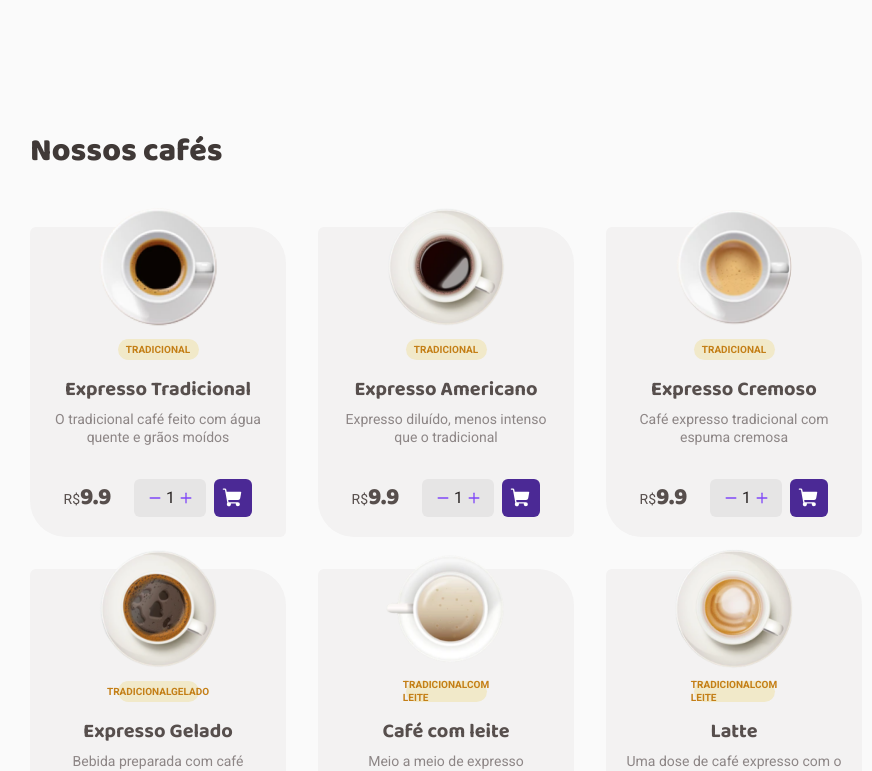
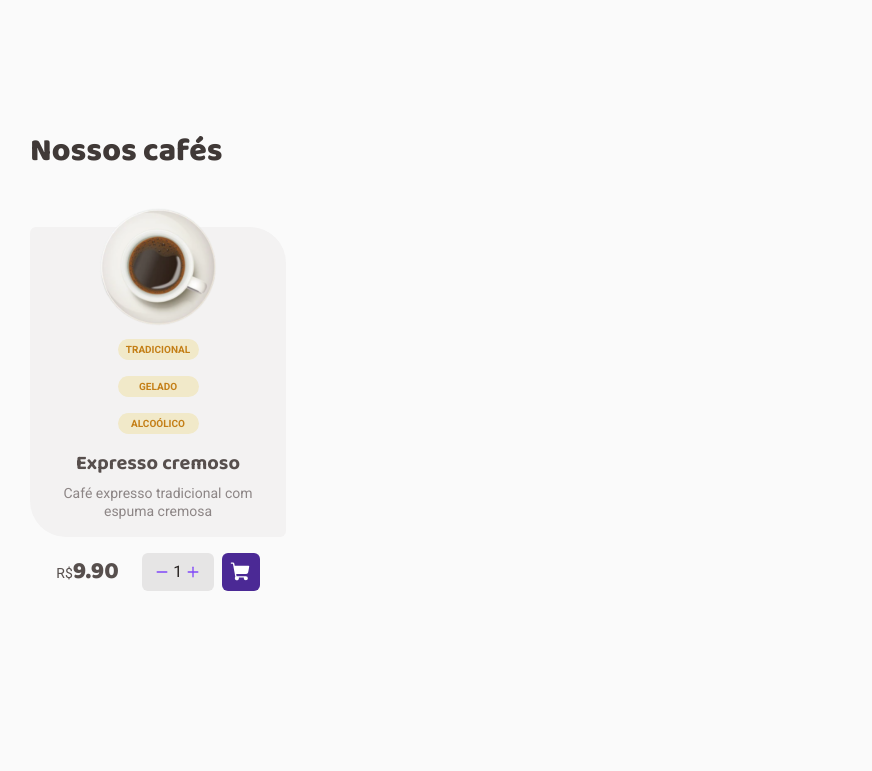
Before and after one commit to eoSalinas/coffee-delivery, a React (Vite) app: page / in a window 1280 px wide. Shown: the part 549-1320 px from the top of the page, without its empty margins (130-1002 px from the left). After the commit the page ends 1251 px from the top, so only its background shows below. Built offline with nearby package versions, Linux system fonts and the light colour scheme.

Commit message:
Refactored HTML and CSS

```diff
--- a/src/components/Header/index.tsx
+++ b/src/components/Header/index.tsx
@@ -1,8 +1,8 @@
+import { CartButton } from '../../styles/buttons'
+import { ShoppingCart, MapPin } from 'phosphor-react'
 import logoCoffeeDelivery from '../../assets/logo-coffee-delivery.svg'
-import { ShoppingCart, MapPin } from 'phosphor-react'
 
 import { CartCount, HeaderContainer, LocationButton } from './style'
-import { CartButton } from '../../styles/buttons'
 
 export function Header() {
   return (
--- /dev/null
+++ b/src/pages/home/components/ProductCard/index.tsx
@@ -0,0 +1,55 @@
+import { useState } from 'react'
+import { CartButton } from '../../../../styles/buttons'
+import { Minus, Plus, ShoppingCart } from 'phosphor-react'
+import exempleIMG from '../../../../assets/coffees/arabe.svg'
+
+import {
+  PriceAndControl,
+  ItemCounterControl,
+  ProductCardContainer,
+  ProductTag,
+} from './style'
+
+export function ProductCard() {
+  const [coffeeAmount, setCoffeeAmount] = useState(1)
+
+  function handleAddOne() {
+    if (coffeeAmount < 100) {
+      setCoffeeAmount((state) => state + 1)
+    }
+  }
+
+  function handleRemoveOne() {
+    if (coffeeAmount > 1) {
+      setCoffeeAmount((state) => state - 1)
+    }
+  }
+
+  return (
+    <ProductCardContainer>
+      <img src={exempleIMG} alt={`Uma xícara vista de cima de um café`} />
+      <ProductTag>
+        <span>Tradicional</span>
+        <span>Gelado</span>
+        <span>Alcoólico</span>
+      </ProductTag>
+      <h4>Expresso cremoso</h4>
+      <p>Café expresso tradicional com espuma cremosa</p>
+      <PriceAndControl>
+        <label>
+          R$
+          <span>9.90</span>
+        </label>
+        <ItemCounterControl>
+          <Minus size={14} weight="bold" onClick={handleRemoveOne} />
+          <span>{coffeeAmount}</span>
+          <Plus size={14} weight="bold" onClick={handleAddOne} />
+        </ItemCounterControl>
+
+        <CartButton bgColor="purple900" iconColor="white">
+          <ShoppingCart size={22} weight="fill" />
+        </CartButton>
+      </PriceAndControl>
+    </ProductCardContainer>
+  )
+}
--- /dev/null
+++ b/src/pages/home/components/ProductCard/style.ts
@@ -0,0 +1,104 @@
+import styled from 'styled-components'
+
+export const ProductCardContainer = styled.div`
+  width: 16rem;
+  height: 19.375rem;
+
+  display: flex;
+  flex-direction: column;
+  align-items: center;
+
+  border-radius: 6px 36px;
+
+  background: ${(props) => props.theme['gray-200']};
+
+  img {
+    margin-top: -20px;
+  }
+
+  h4 {
+    margin-bottom: 0.5rem;
+
+    font-size: 1.25rem;
+    font-family: 'Baloo 2', cursive;
+    font-weight: 700;
+    line-height: 130%;
+  }
+
+  p {
+    margin-bottom: 2.0625rem;
+    padding: 0 1.25rem;
+
+    text-align: center;
+    font-size: 0.875rem;
+    line-height: 130%;
+
+    color: ${(props) => props.theme['brown-100']};
+  }
+`
+export const ProductTag = styled.div`
+  span {
+    width: 5.0625rem;
+    height: 1.3125rem;
+
+    display: flex;
+    justify-content: center;
+    align-items: center;
+    margin: 0.75rem 0 1rem 0;
+    padding: 0.25rem 0.5rem 0.25rem 0.5rem;
+
+    border-radius: 100px;
+    font-size: 0.625rem;
+    font-weight: 700;
+    line-height: 130%;
+    text-transform: uppercase;
+
+    background-color: ${(props) => props.theme['yellow-100']};
+    color: ${(props) => props.theme['yellow-900']};
+  }
+`
+export const PriceAndControl = styled.div`
+  width: 100%;
+
+  display: flex;
+  justify-content: center;
+  align-items: center;
+  padding: 0 1.5rem;
+
+  label {
+    line-height: 130%;
+    font-size: 0.875rem;
+
+    color: ${(props) => props.theme['brown-300']};
+
+    span {
+      line-height: 130%;
+      font-size: 1.5rem;
+      font-weight: 800;
+      font-family: 'Baloo 2', cursive;
+
+      color: ${(props) => props.theme['brown-300']};
+    }
+  }
+`
+export const ItemCounterControl = styled.div`
+  width: 4.5rem;
+  height: 2.375rem;
+
+  margin: 0 0.5rem 0 1.4375rem;
+  display: flex;
+  justify-content: center;
+  align-items: center;
+
+  border-radius: 6px;
+  background: ${(props) => props.theme['gray-400']};
+  color: ${(props) => props.theme['purple-500']};
+
+  span {
+    margin: 0 0.25rem;
+    line-height: 130%;
+    font-size: 1rem;
+    color: ${(props) => props.theme['brown-700']};
+    font-family: 'Roboto', sans-serif;
+  }
+`
--- a/src/pages/home/components/Products/index.tsx
+++ b/src/pages/home/components/Products/index.tsx
@@ -1,58 +1,13 @@
-import { CartButton } from '../../../../styles/buttons'
-import {
-  ButtonsContainer,
-  CartControlContainer,
-  ProductContainer,
-  ProductTag,
-} from './style'
-import { Minus, Plus, ShoppingCart } from 'phosphor-react'
-import { useState } from 'react'
-import { coffees } from '../../../../coffees'
+import { ProductCard } from '../ProductCard'
+import { ProductsContainer } from './style'
 
 export function Products() {
-  const [coffeeAmount, setCoffeeAmount] = useState(1)
-
-  function handleAddOne() {
-    if (coffeeAmount < 100) {
-      setCoffeeAmount((state) => state + 1)
-    }
-  }
-
-  function handleRemoveOne() {
-    if (coffeeAmount > 1) {
-      setCoffeeAmount((state) => state - 1)
-    }
-  }
-
   return (
-    <>
-      {coffees.map((coffee) => {
-        return (
-          <ProductContainer key={coffee.id}>
-            <img
-              src={coffee.coffeeImg}
-              alt={`Uma xícara vista de cima de um café ${coffee.coffeeName}`}
-            />
-            <ProductTag>{coffee.tags}</ProductTag>
-            <h4>{coffee.coffeeName}</h4>
-            <p>{coffee.details}</p>
-            <ButtonsContainer>
-              <label>
-                R$<span>{coffee.price}</span>
-              </label>
-              <CartControlContainer>
-                <Minus size={14} weight="bold" onClick={handleRemoveOne} />
-                <span>{coffeeAmount}</span>
-                <Plus size={14} weight="bold" onClick={handleAddOne} />
-              </CartControlContainer>
-
-              <CartButton bgColor="purple900" iconColor="white">
-                <ShoppingCart size={22} weight="fill" />
-              </CartButton>
-            </ButtonsContainer>
-          </ProductContainer>
-        )
-      })}
-    </>
+    <ProductsContainer>
+      <h3>Nossos cafés</h3>
+      <section>
+        <ProductCard />
+      </section>
+    </ProductsContainer>
   )
 }
--- a/src/pages/home/components/Products/style.ts
+++ b/src/pages/home/components/Products/style.ts
@@ -1,102 +1,23 @@
 import styled from 'styled-components'
 
-export const ProductContainer = styled.div`
-  width: 16rem;
-  height: 19.375rem;
+export const ProductsContainer = styled.section`
+  width: 100%;
 
-  display: flex;
-  flex-direction: column;
-  align-items: center;
+  h3 {
+    margin: 2rem 0 3.375rem 0;
 
-  border-radius: 6px 36px;
+    font-size: 2rem;
+    font-weight: 800;
+    font-family: 'Baloo 2', cursive;
+    line-height: 130%;
 
-  background: ${(props) => props.theme['gray-200']};
-
-  img {
-    margin-top: -20px;
+    color: ${(props) => props.theme['brown-400']};
   }
 
-  h4 {
+  section {
+    display: flex;
+    flex-wrap: wrap;
+    gap: 2rem;
     margin-bottom: 0.5rem;
-
-    font-size: 1.25rem;
-    font-family: 'Baloo 2', cursive;
-    font-weight: 700;
-    line-height: 130%;
-  }
-
-  p {
-    margin-bottom: 2.0625rem;
-    padding: 0 1.25rem;
-
-    text-align: center;
-    font-size: 0.875rem;
-    line-height: 130%;
-
-    color: ${(props) => props.theme['brown-100']};
   }
 `
-export const ProductTag = styled.span`
-  width: 5.0625rem;
-  height: 1.3125rem;
-
-  display: flex;
-  justify-content: center;
-  align-items: center;
-  margin: 0.75rem 0 1rem 0;
-  padding: 0.25rem 0.5rem 0.25rem 0.5rem;
-
-  border-radius: 100px;
-  font-size: 0.625rem;
-  font-weight: 700;
-  line-height: 130%;
-  text-transform: uppercase;
-
-  background-color: ${(props) => props.theme['yellow-100']};
-  color: ${(props) => props.theme['yellow-900']};
-`
-export const ButtonsContainer = styled.div`
-  width: 100%;
-
-  display: flex;
-  justify-content: center;
-  align-items: center;
-  padding: 0 1.5rem;
-
-  label {
-    line-height: 130%;
-    font-size: 0.875rem;
-
-    color: ${(props) => props.theme['brown-300']};
-
-    span {
-      line-height: 130%;
-      font-size: 1.5rem;
-      font-weight: 800;
-      font-family: 'Baloo 2', cursive;
-
-      color: ${(props) => props.theme['brown-300']};
-    }
-  }
-`
-export const CartControlContainer = styled.div`
-  width: 4.5rem;
-  height: 2.375rem;
-
-  margin: 0 0.5rem 0 1.4375rem;
-  display: flex;
-  justify-content: center;
-  align-items: center;
-
-  border-radius: 6px;
-  background: ${(props) => props.theme['gray-400']};
-  color: ${(props) => props.theme['purple-500']};
-
-  span {
-    margin: 0 0.25rem;
-    line-height: 130%;
-    font-size: 1rem;
-    color: ${(props) => props.theme['brown-700']};
-    font-family: 'Roboto', sans-serif;
-  }
-`
--- a/src/pages/home/index.tsx
+++ b/src/pages/home/index.tsx
@@ -1,20 +1,14 @@
-import {
-  Badge,
-  CopywritingContainer,
-  HomeContainer,
-  ProductsContainer,
-  ProductsListContainer,
-  WelcomeContainer,
-} from './style'
+import { Products } from './components/Products'
+import { Coffee, Package, ShoppingCart, Timer } from 'phosphor-react'
 import coffeHeadlineIMG from '../../assets/coffee-headline.svg'
-import { Coffee, Package, ShoppingCart, Timer } from 'phosphor-react'
-import { Products } from './components/Products'
+
+import { Badge, Copywriting, HomeContainer, Welcome } from './style'
 
 export function Home() {
   return (
     <HomeContainer>
-      <WelcomeContainer>
-        <CopywritingContainer>
+      <Welcome>
+        <Copywriting>
           <h1>Encontre o café perfeito para qualquer hora do dia</h1>
           <h2>
             Com o Coffee Delivery você recebe seu café onde estiver, a qualquer
@@ -46,15 +40,10 @@ export function Home() {
               O café chega fresquinho até você
             </li>
           </ul>
-        </CopywritingContainer>
+        </Copywriting>
         <img src={coffeHeadlineIMG} alt="Café da Coffee Delivery" />
-      </WelcomeContainer>
-      <ProductsListContainer>
-        <h3>Nossos cafés</h3>
-        <ProductsContainer>
-          <Products />
-        </ProductsContainer>
-      </ProductsListContainer>
+      </Welcome>
+      <Products />
     </HomeContainer>
   )
 }
--- a/src/pages/home/style.ts
+++ b/src/pages/home/style.ts
@@ -10,7 +10,7 @@ export const HomeContainer = styled.main`
   align-items: center;
   justify-content: center;
 `
-export const WelcomeContainer = styled.div`
+export const Welcome = styled.section`
   height: 544px;
   width: 100%;
 
@@ -22,7 +22,7 @@ export const WelcomeContainer = styled.div`
   /* background-image: url(${backgroundIMG});
     background-size: cover; */
 `
-export const CopywritingContainer = styled.section`
+export const Copywriting = styled.div`
   width: 36.75rem;
 
   h1 {
@@ -95,23 +95,3 @@ export const Badge = styled.span<BadgeProps>`
   background-color: ${(props) =>
     props.theme[BADGE_COLORS[props.backgroundColor]]};
 `
-export const ProductsListContainer = styled.section`
-  width: 100%;
-
-  h3 {
-    margin: 2rem 0 3.375rem 0;
-
-    font-size: 2rem;
-    font-weight: 800;
-    font-family: 'Baloo 2', cursive;
-    line-height: 130%;
-
-    color: ${(props) => props.theme['brown-400']};
-  }
-`
-export const ProductsContainer = styled.div`
-  display: flex;
-  flex-wrap: wrap;
-  gap: 2rem;
-  margin-bottom: 0.5rem;
-`
```
